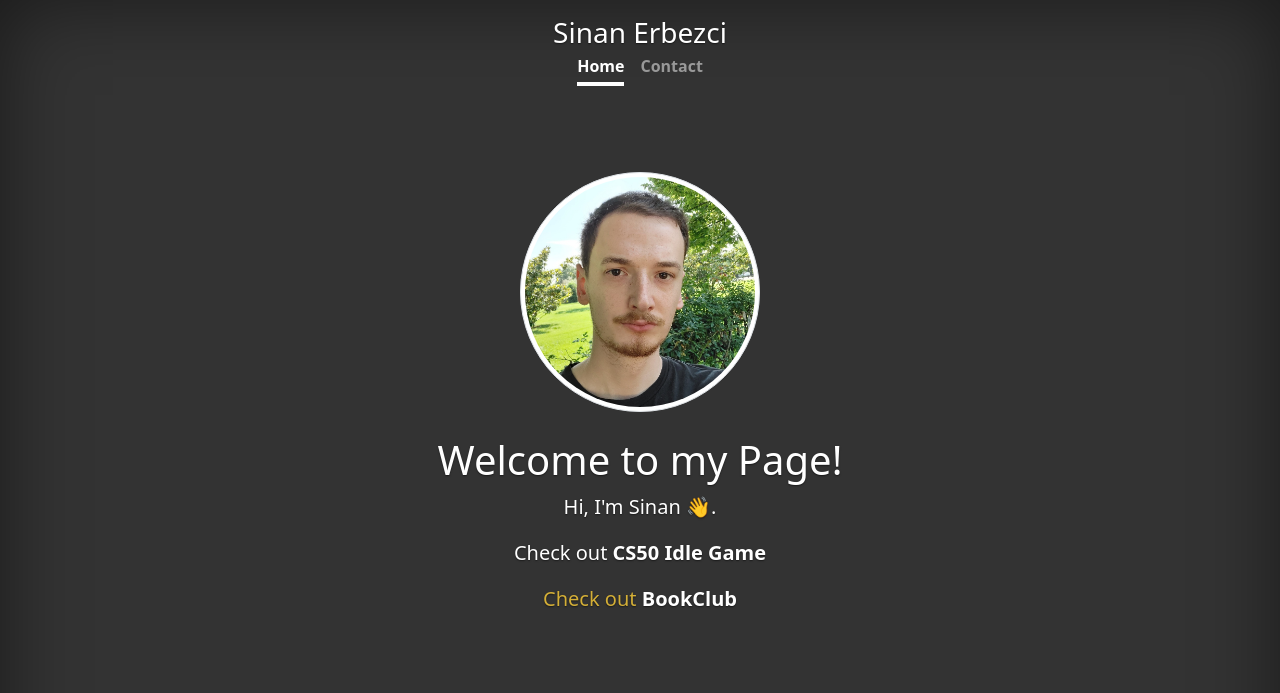
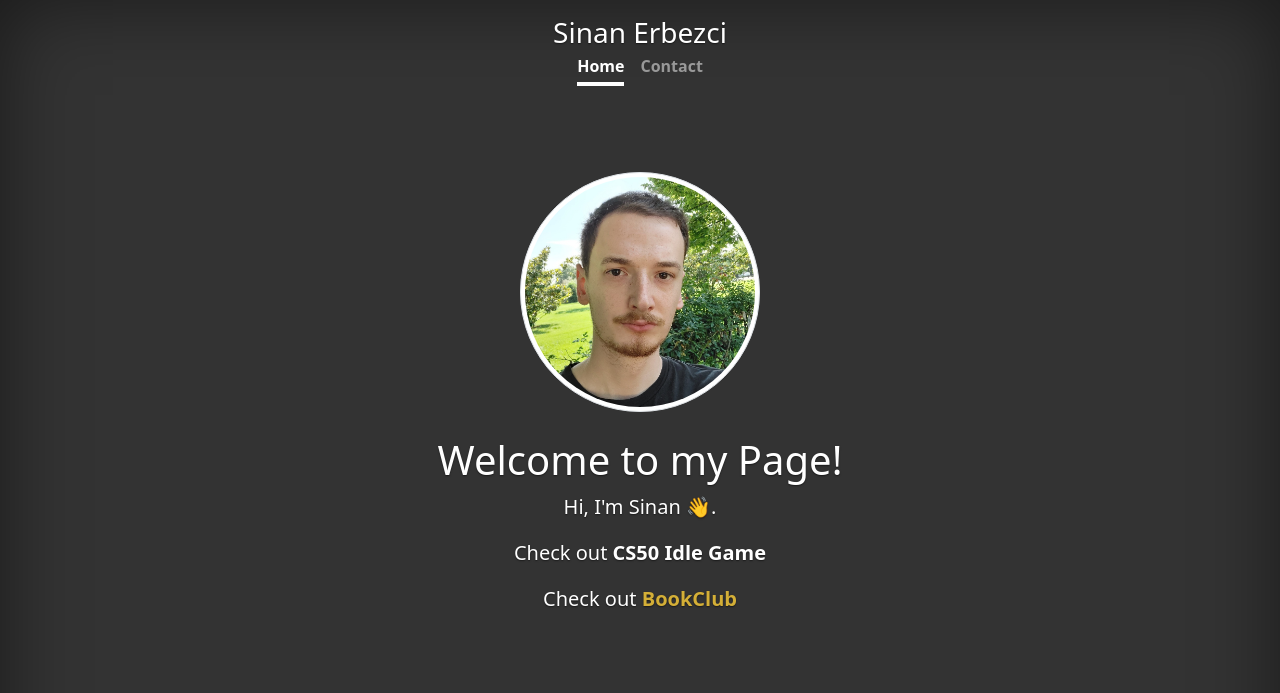
Before and after one commit to SinanErbezci/SinanErbezci.github.io, a plain HTML site: page index.html in a window 1280 px wide. Shown: the top 693 px of the page. Drawn offline with nearby package versions, Linux system fonts and the light colour scheme.

Commit message:
Update BookClub link styling in index.html

```diff
--- a/index.html
+++ b/index.html
@@ -33,7 +33,7 @@
         <h1 class="cover-heading">Welcome to my Page!</h1>
         <p class="lead">Hi, I'm Sinan 👋.</p>
         <p class="lead">Check out <a class="no-underline" href="/cs50x_final">CS50 Idle Game</a> </p>
-        <p class="lead bookclub-link">Check out <a class="no-underline" href="https://www.sinanbook.club/">BookClub</a> </p>
+        <p class="lead">Check out <a class="no-underline bookclub-link" href="https://www.sinanbook.club/">BookClub</a> </p>
         </div>
         <div class="contact inner cover">
             <h5><img class="mx-3 icon" alt="email" src="./static/email_icon.svg">sinanerbezci.se@gmail.com</h5>
```
